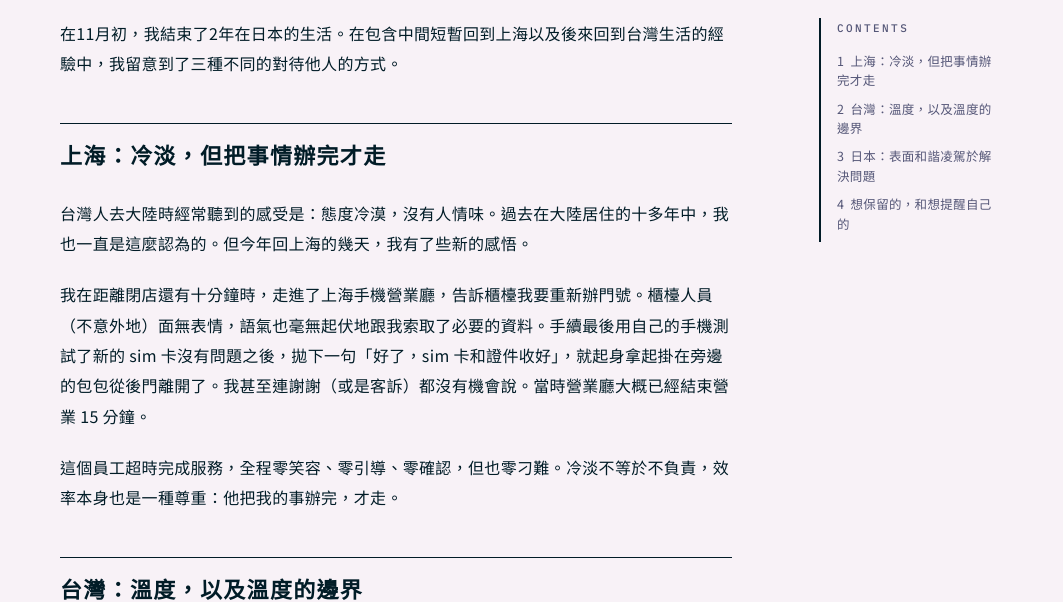
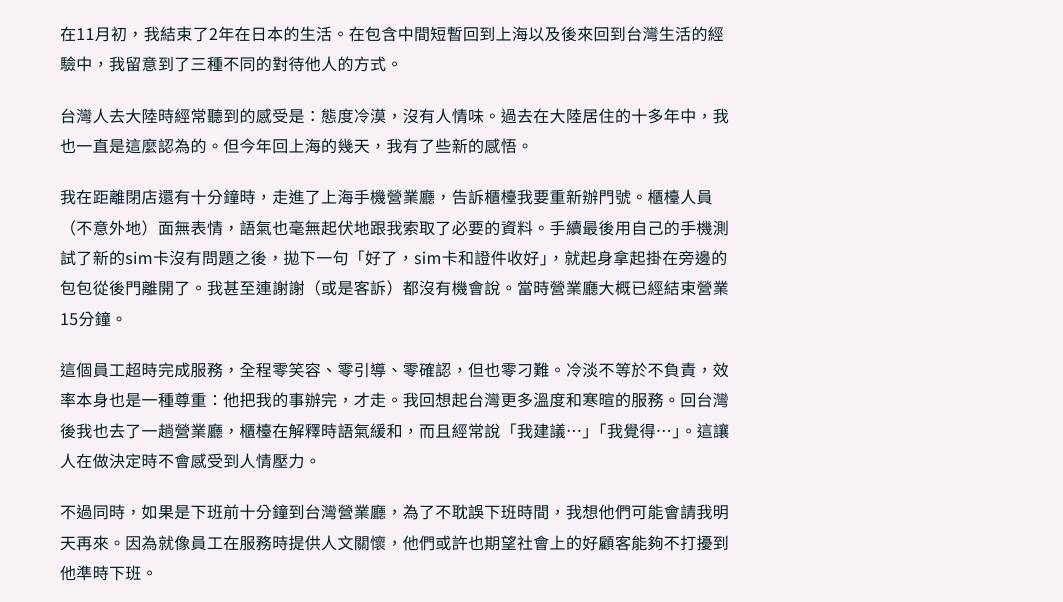
Before and after one commit to superpie147/Portfolio, a plain HTML site: page zh/articles/three-cultures.html in a window 1280 px wide. Shown: the part 358-960 px from the top of the page, without its empty margins (108-1171 px from the left). Drawn offline with Linux system fonts and the light colour scheme.

Commit message:
Simplify article presentation and add card hover underline
- Restore the essay to its original paragraph structure: no added
  subheadings, no section rules, no table of contents sidebar.
- Drop the summary text from the articles list card, leaving date + title.
- Underline the card title on hover alongside the existing background shift.
  The article template keeps its TOC for longer pieces.

Co-Authored-By: Claude Opus 5 <noreply@anthropic.com>
Claude-Session: https://claude.ai/code/session_01SHJx73p8E7AU9A4zb4nUcy

```diff
--- a/style.css
+++ b/style.css
@@ -281,6 +281,7 @@ body.home footer.site { margin-top: 0; }
 }
 .case-card:last-child { border-bottom: 2px solid var(--ink); }
 a.case-card:hover { background: var(--row-hover); }
+a.case-card:hover h3 { text-decoration: underline; text-underline-offset: 5px; text-decoration-thickness: 1px; }
 .case-card .meta {
   font-family: var(--f-mono); font-size: 11.5px; letter-spacing: 0.1em; color: var(--muted); margin-bottom: 8px;
 }
--- a/zh/articles/three-cultures.html
+++ b/zh/articles/three-cultures.html
@@ -31,47 +31,17 @@
     <div class="meta art-date" style="margin-top:26px">ESSAY ｜ 2026-11</div>
     <h1 class="page-title">結束日本生活，開始回到台灣感受到的三地文化差異</h1>
   </div>
-  <div class="with-toc">
-    <article class="article">
+  <article class="article">
     <p>在11月初，我結束了2年在日本的生活。在包含中間短暫回到上海以及後來回到台灣生活的經驗中，我留意到了三種不同的對待他人的方式。</p>
-
-    <h2>上海：冷淡，但把事情辦完才走</h2>
     <p>台灣人去大陸時經常聽到的感受是：態度冷漠，沒有人情味。過去在大陸居住的十多年中，我也一直是這麼認為的。但今年回上海的幾天，我有了些新的感悟。</p>
-    <p>我在距離閉店還有十分鐘時，走進了上海手機營業廳，告訴櫃檯我要重新辦門號。櫃檯人員（不意外地）面無表情，語氣也毫無起伏地跟我索取了必要的資料。手續最後用自己的手機測試了新的 sim 卡沒有問題之後，拋下一句「好了，sim 卡和證件收好」，就起身拿起掛在旁邊的包包從後門離開了。我甚至連謝謝（或是客訴）都沒有機會說。當時營業廳大概已經結束營業 15 分鐘。</p>
-    <p>這個員工超時完成服務，全程零笑容、零引導、零確認，但也零刁難。冷淡不等於不負責，效率本身也是一種尊重：他把我的事辦完，才走。</p>
-
-    <h2>台灣：溫度，以及溫度的邊界</h2>
-    <p>我回想起台灣更多溫度和寒暄的服務。回台灣後我也去了一趟營業廳，櫃檯在解釋時語氣緩和，而且經常說「我建議…」「我覺得…」。這讓人在做決定時不會感受到人情壓力。</p>
+    <p>我在距離閉店還有十分鐘時，走進了上海手機營業廳，告訴櫃檯我要重新辦門號。櫃檯人員（不意外地）面無表情，語氣也毫無起伏地跟我索取了必要的資料。手續最後用自己的手機測試了新的sim卡沒有問題之後，拋下一句「好了，sim卡和證件收好」，就起身拿起掛在旁邊的包包從後門離開了。我甚至連謝謝（或是客訴）都沒有機會說。當時營業廳大概已經結束營業15分鐘。</p>
+    <p>這個員工超時完成服務，全程零笑容、零引導、零確認，但也零刁難。冷淡不等於不負責，效率本身也是一種尊重：他把我的事辦完，才走。我回想起台灣更多溫度和寒暄的服務。回台灣後我也去了一趟營業廳，櫃檯在解釋時語氣緩和，而且經常說「我建議…」「我覺得…」。這讓人在做決定時不會感受到人情壓力。</p>
     <p>不過同時，如果是下班前十分鐘到台灣營業廳，為了不耽誤下班時間，我想他們可能會請我明天再來。因為就像員工在服務時提供人文關懷，他們或許也期望社會上的好顧客能夠不打擾到他準時下班。</p>
-
-    <h2>日本：表面和諧凌駕於解決問題</h2>
     <p>日本社會和職場又是人文關懷的另一個極端。比起台灣，他們更講求表面和諧。「讀空氣」會凌駕於「解決問題」之上。效率低，事情不一定有推進，但過程中大家都保持表面的平和。例如朋友曾經參加過一個小組研討會，他與他的成員們花了六個小時在線上會議中不斷定義問題，輪流發表感想，卻遲遲沒有任何人提出具體解決方案。</p>
     <p>這與工作的本質背道而馳——工作存在的意義是解決問題、推動社會運作。如果一群人聚在辦公室裡，什麼問題都沒解決，表面上非常和平，這能算是有把自己的工作完成得很好嗎？不過同樣的事情，這樣的進程能夠讓小組所有人都感覺自己有時間被小組其他成員給看到。或許「讀空氣」和「花時間聽完每個人的想法」，出自同一種價值：在乎團體裡的每個人是否被看見。差別只在把它用在哪裡。</p>
-
-    <h2>想保留的，和想提醒自己的</h2>
     <p>每種文化都有其邏輯，但也都有讓人格格不入的地方。在理解背後原因的同時，我也不斷囑咐自己不要忘記自己對社會的期待。如果希望擁有大陸社會的效率，就該腳踏實地完成任務。如果希望在社會上被善待，就該像台灣人一樣多關心他人。如果欣賞日本人讓每個人都被看見的用心，就提醒自己將氣氛和諧當作工作手段而非目的。</p>
-    </article>
-    <aside class="toc-box"><div class="toc-title">CONTENTS</div><ul id="toc" class="toc"></ul></aside>
-  </div>
+  </article>
 </div>
-<script>
-(function () {
-  var art = document.querySelector(".article");
-  var toc = document.getElementById("toc");
-  if (!art || !toc) return;
-  var hs = art.querySelectorAll("h2, h3");
-  if (!hs.length) { toc.parentElement.style.display = "none"; return; }
-  var n2 = 0, n3 = 0, html = "";
-  hs.forEach(function (h, i) {
-    if (!h.id) h.id = "sec-" + i;
-    var num;
-    if (h.tagName === "H2") { n2++; n3 = 0; num = n2; }
-    else { n3++; num = n2 + "." + n3; }
-    html += '<li class="' + h.tagName.toLowerCase() + '"><a href="#' + h.id + '">' + num + "&nbsp;&nbsp;" + h.textContent + "</a></li>";
-  });
-  toc.innerHTML = html;
-})();
-</script>
 </main>
 <footer class="site">
   <div class="wrap">
```
Also changed, not shown: zh/articles.html (+1 -1 lines).
